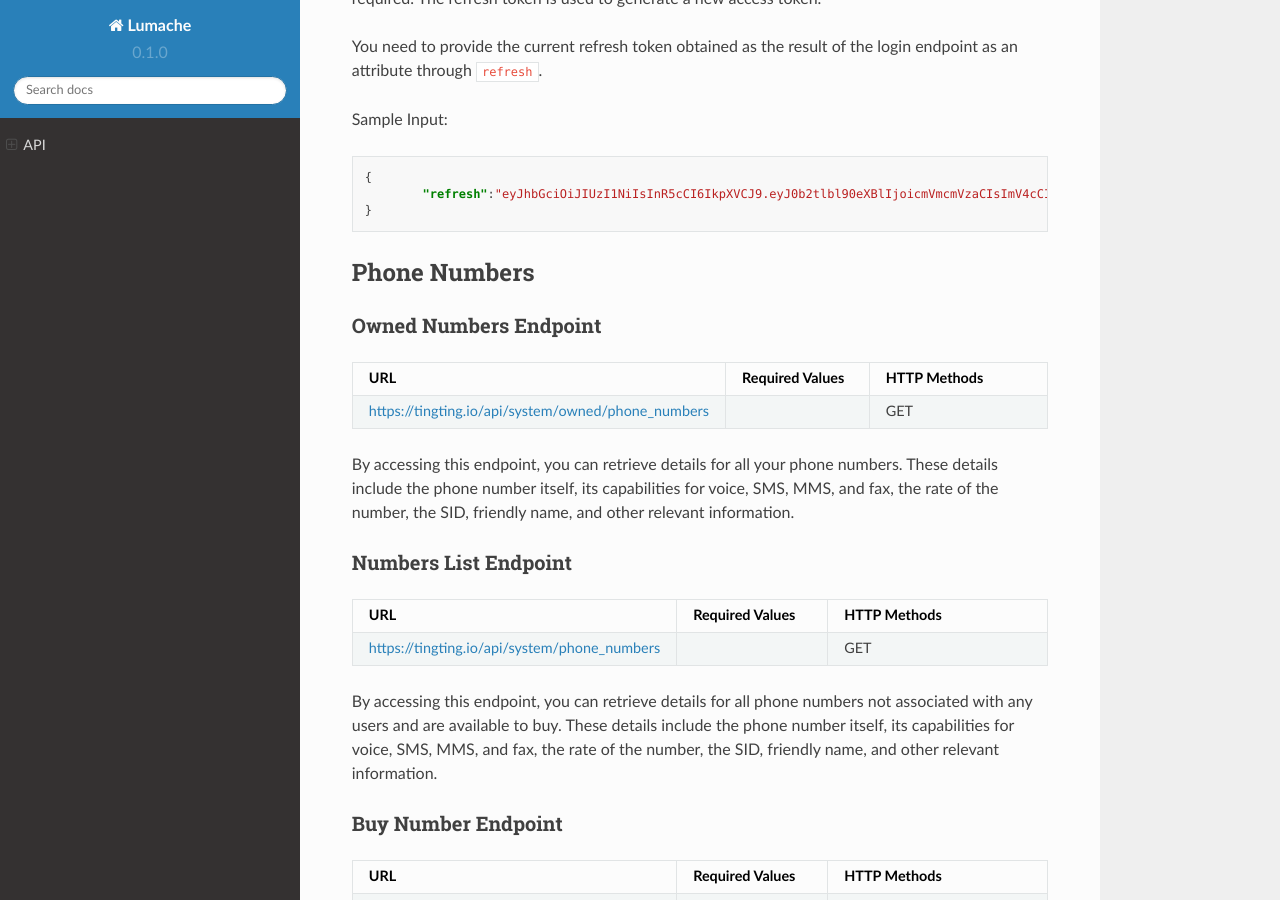
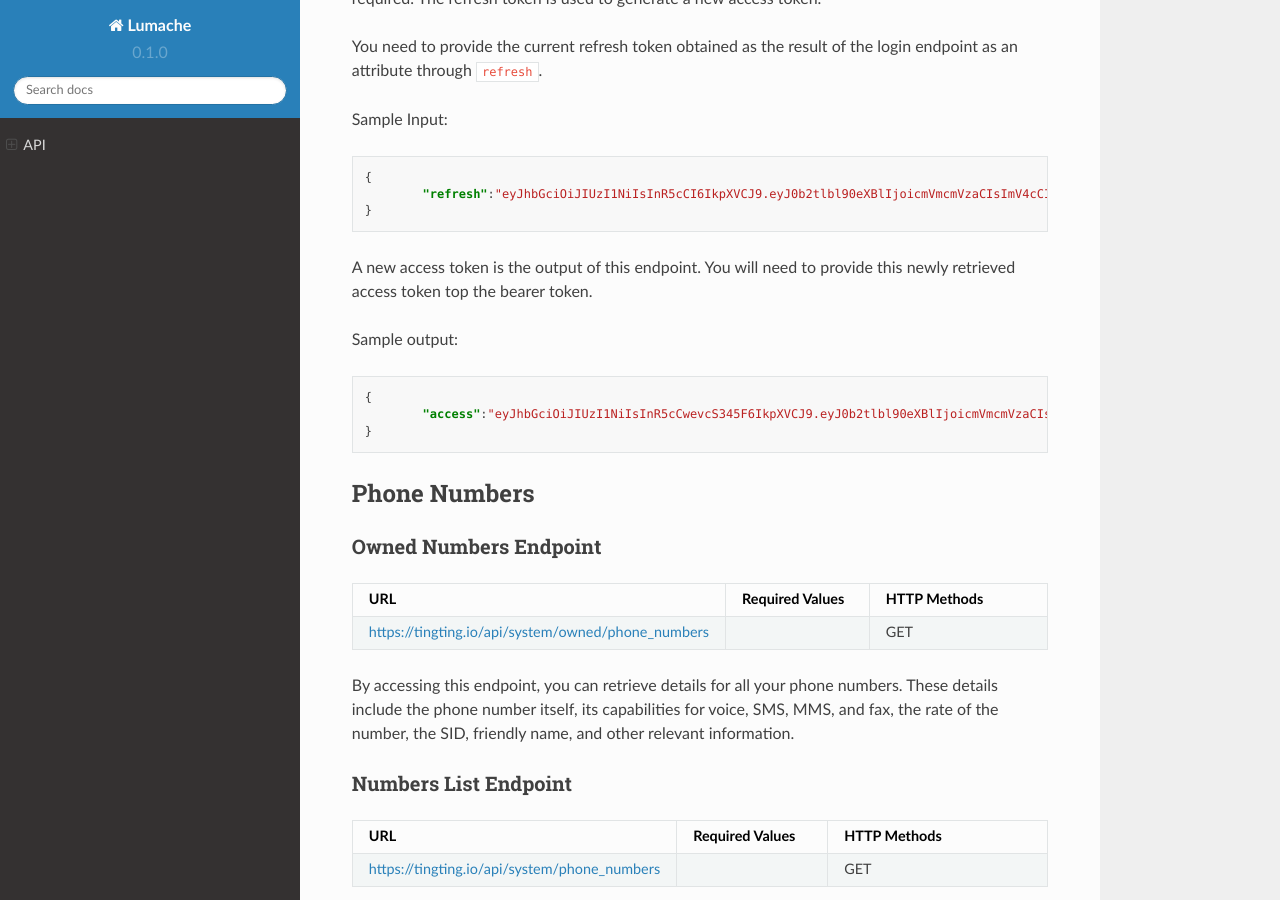
Before and after one commit to anjelikaprixa/TingTing, a Sphinx documentation site: the page built from docs/source/api.rst, in a window 1280 px wide and 900 px high, scrolled down 1102 px. Built offline with Sphinx 7.4.7 and the Read the Docs theme 2.0.0, drawn with Linux system fonts in a browser that asks for light colours.

Commit message:
Update api.rst

```diff
--- a/docs/source/api.rst
+++ b/docs/source/api.rst
@@ -73,6 +73,16 @@ Sample Input:
 
 	{
 		"refresh":"eyJhbGciOiJIUzI1NiIsInR5cCI6IkpXVCJ9.eyJ0b2tlbl90eXBlIjoicmVmcmVzaCIsImV4cCI6MTY4NDQ4NDA4NSwiaWF0IjoxNjg0Mzk3Njg1LCJqdGkiOiJiYjg0MjU0MDllYTE0ODZiYmYyMTgyYjkyNTZjMmY3MiIsInVzZXJfaWQiOjF9.4KPNR53AEp8dmq0ch1uVkFXlDaSWBt12_JlYn-XtAcI"
+	}
+
+A new access token is the output of this endpoint. You will need to provide this newly retrieved access token top the bearer token.
+
+Sample output:
+
+.. code-block:: json
+
+	{
+		"access":"eyJhbGciOiJIUzI1NiIsInR5cCwevcS345F6IkpXVCJ9.eyJ0b2tlbl90eXBlIjoicmVmcmVzaCIsImV4cCI6MTY4NDQ4NDA4NSwiaWF0IjoxNjg0Mzk3Njg1LCJqdGkiOiJiYjg0MjU0MDllYTE0ODZiYmYyMTgyYjkyNTZjMmY3MiIsInVzZXJfaWQiOjF9.4KPNR53AEp8dmq0ch1uVkFXlDaSWBt12_JlYn-XtAcI"
 	}
 
 
```
